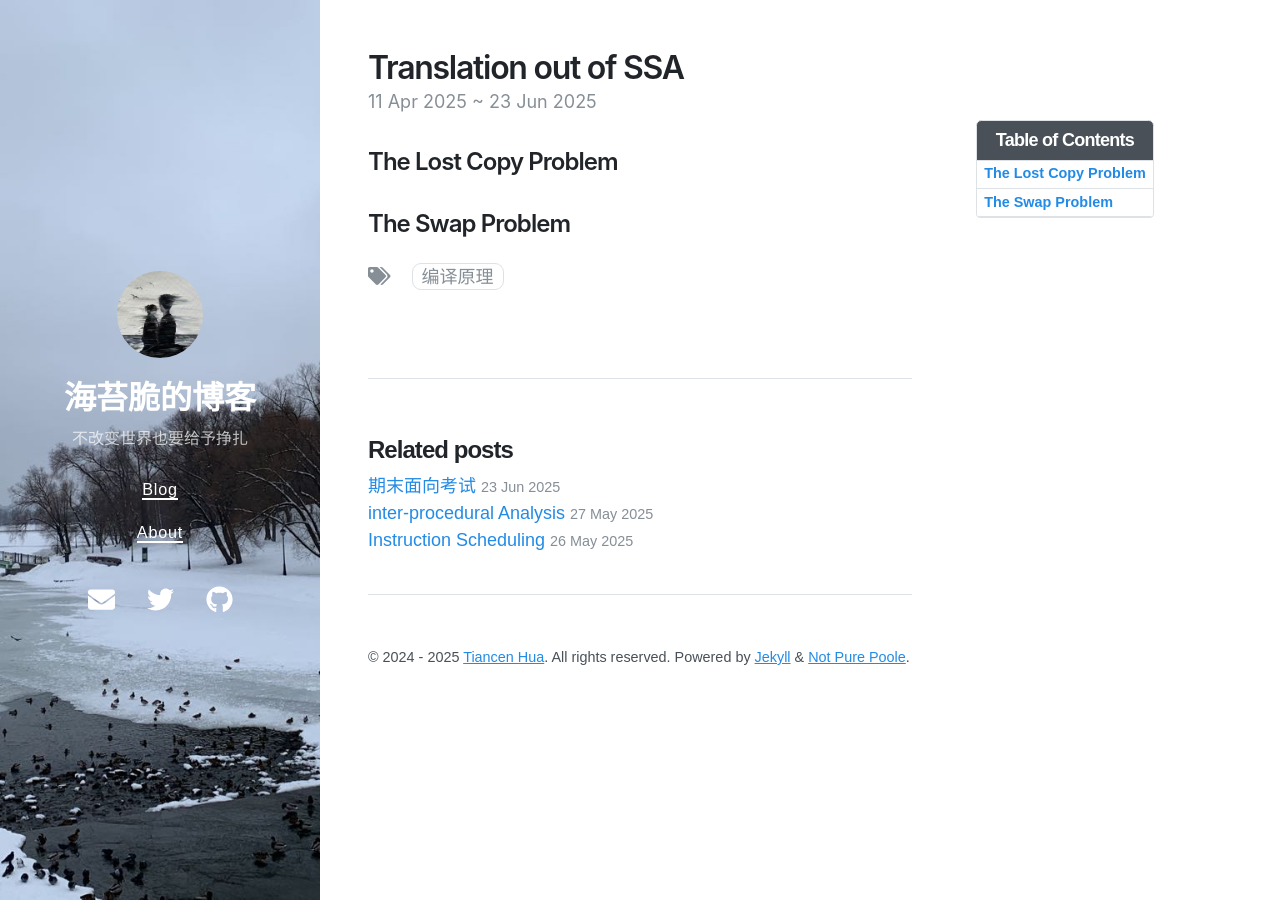
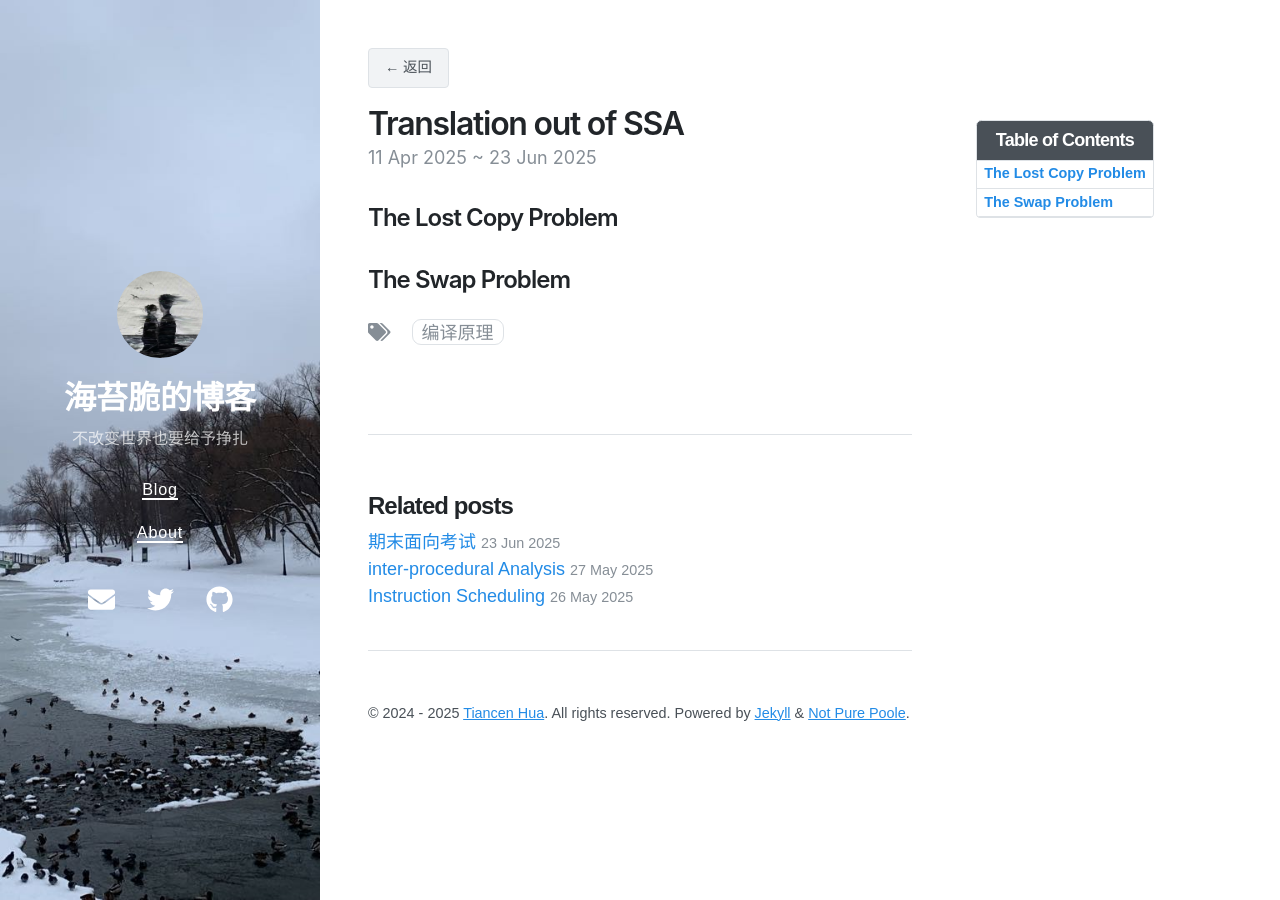
Before and after one commit to Huatiancen/Huatiancen.github.io, a Jekyll site: the page built from _posts/courses/编译原理/2025-04-12-Translation out of SSA.md, in a window 1280 px wide. Built offline with Jekyll 4.4.1, drawn with Linux system fonts in a browser that asks for light colours; nearby versions of some CDN libraries.

Commit message:
增加返回按钮

```diff
--- a/_layouts/post.html
+++ b/_layouts/post.html
@@ -3,6 +3,9 @@ layout: default
 ---
 
 <article class="post">
+  <div class="post-navigation">
+    <a href="javascript:history.back()" class="back-button">← 返回</a>
+  </div>
   <h1 class="post-title">{{ page.title }}</h1>
   <div class="post-meta">
     {%- assign date_format = site.date_format | default: "%-d %b %Y" -%}
--- a/_sass/_posts.scss
+++ b/_sass/_posts.scss
@@ -126,3 +126,33 @@
   border: 1px solid var(--border-color);
   border-radius: .5em;
 }
+
+// Post navigation (back button)
+.post-navigation {
+  margin-bottom: var(--spacer);
+}
+
+.back-button {
+  display: inline-flex;
+  align-items: center;
+  padding: 0.5rem 1rem;
+  background-color: var(--gray-100);
+  color: var(--gray-700);
+  text-decoration: none;
+  border-radius: var(--border-radius);
+  border: 1px solid var(--border-color);
+  font-size: 0.9rem;
+  transition: all 0.2s ease;
+
+  &:hover,
+  &:focus {
+    background-color: var(--gray-200);
+    color: var(--gray-800);
+    text-decoration: none;
+    transform: translateY(-1px);
+  }
+
+  &:active {
+    transform: translateY(0);
+  }
+}
```
